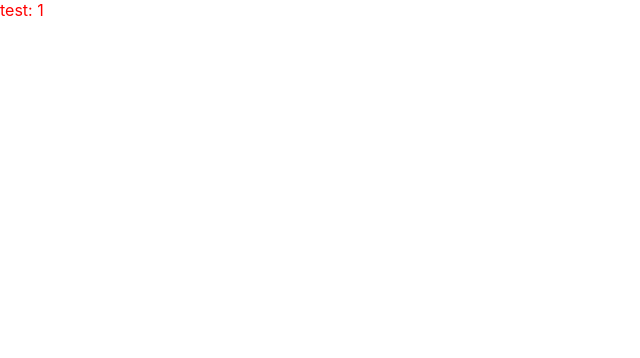
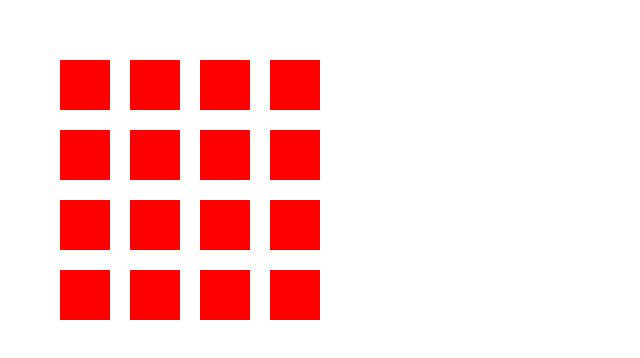
Before and after one commit to yuriypts/simple_minesweeper, a React (Create React App) app: page / in a window 1280 px wide. Shown: the top 358 px of the page, without its empty margins (0-640 px from the left). Built offline with nearby package versions, Linux system fonts and the light colour scheme.

Commit message:
main - added classnames lib, created main structure of minesweeper game.

```diff
--- a/package.json
+++ b/package.json
@@ -6,7 +6,9 @@
     "@testing-library/jest-dom": "^5.11.4",
     "@testing-library/react": "^11.1.0",
     "@testing-library/user-event": "^12.1.10",
+    "@types/classnames": "^2.2.11",
     "@types/react": "^16.9.56",
+    "classnames": "^2.2.6",
     "node-sass": "^4.14.1",
     "react": "^17.0.1",
     "react-dom": "^17.0.1",
--- a/src/App.scss
+++ b/src/App.scss
@@ -1,3 +1,3 @@
-.test {
-  color: red;
+.main-app {
+  margin: 50px;
 }
--- a/src/App.tsx
+++ b/src/App.tsx
@@ -1,12 +1,12 @@
 import React from 'react';
 import './App.scss';
 
-import Test from './test/test';
+import Box from './box';
 
 function App() {
   return (
-    <div className="test">
-        <Test test={1} />
+    <div className="main-app">
+      <Box />
     </div>
   );
 }
--- /dev/null
+++ b/src/box/box.scss
@@ -0,0 +1,5 @@
+.box {
+  display: flex;
+  flex-wrap: wrap;
+  width: 300px;
+}
--- /dev/null
+++ b/src/box/index.tsx
@@ -0,0 +1,16 @@
+import React, { FC } from 'react';
+
+import './box.scss';
+import Square from '../square';
+
+const Box = () => {
+  return (
+    <div className="box">
+      {
+        [1,2,3,4,5,6,7,8,9,10,11,12,13,14,15,16].map(item => <Square index={item} key={item} />)
+      }
+    </div>
+  );
+}
+
+export default Box;
--- /dev/null
+++ b/src/react-app-env.d.ts
@@ -0,0 +1 @@
+/// <reference types="react-scripts" />
--- /dev/null
+++ b/src/square/index.tsx
@@ -0,0 +1,26 @@
+import React, { FC, useState } from 'react';
+import classnames from 'classnames';
+
+import './square.scss';
+
+interface SquareProps {
+  index: number;
+}
+
+const Square: FC<SquareProps> = ({ index }) => {
+  const [color, setColor] = useState(false)
+
+  const handleClick = () => {
+    if (index === 11) {
+      console.log('booooom')
+    }
+
+    setColor(true);
+  }
+
+  return (
+    <div className={classnames('square', { 'silver': color })} onClick={handleClick}></div>
+  );
+}
+
+export default Square;
--- /dev/null
+++ b/src/square/square.scss
@@ -0,0 +1,10 @@
+.square {
+  width: 50px;
+  height: 50px;
+  margin: 10px;
+  background: red;
+}
+
+.silver {
+  background: silver;
+}
--- a/src/test/test.tsx
+++ /dev/null
@@ -1,15 +0,0 @@
-import React, { FC } from 'react';
-
-interface TestProps {
-  test: number
-}
-
-const Test: FC<TestProps> = ({ test }) =>  {
-  return (
-    <div>
-      test: { test }
-    </div>
-  )
-}
-
-export default Test;
```
Also changed, not shown: 1 other file (tests, documents, lock files or other folders).
